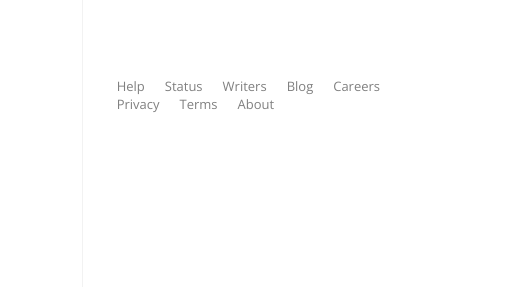
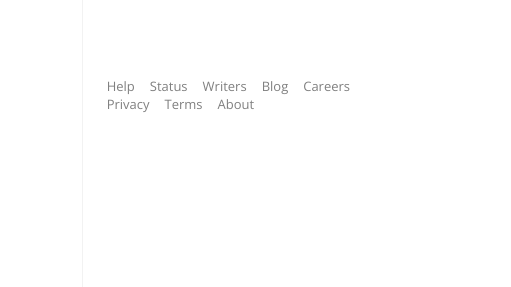
Before and after one commit to CodeKaito/Epicode-task-4, a plain HTML site: page index.html in a window 1280 px wide. Shown: the part 1382-1669 px from the top of the page, 769-1280 px from the left. Drawn offline with nearby package versions, Linux system fonts and the light colour scheme.

Commit message:
modified:   style.css

```diff
--- a/style.css
+++ b/style.css
@@ -534,7 +534,7 @@ main {
 }
 
 .footer > div {
-    margin: 0 10px;
+    margin-right: 15px;
     cursor: pointer;
     font-weight: 300;
 }
```
